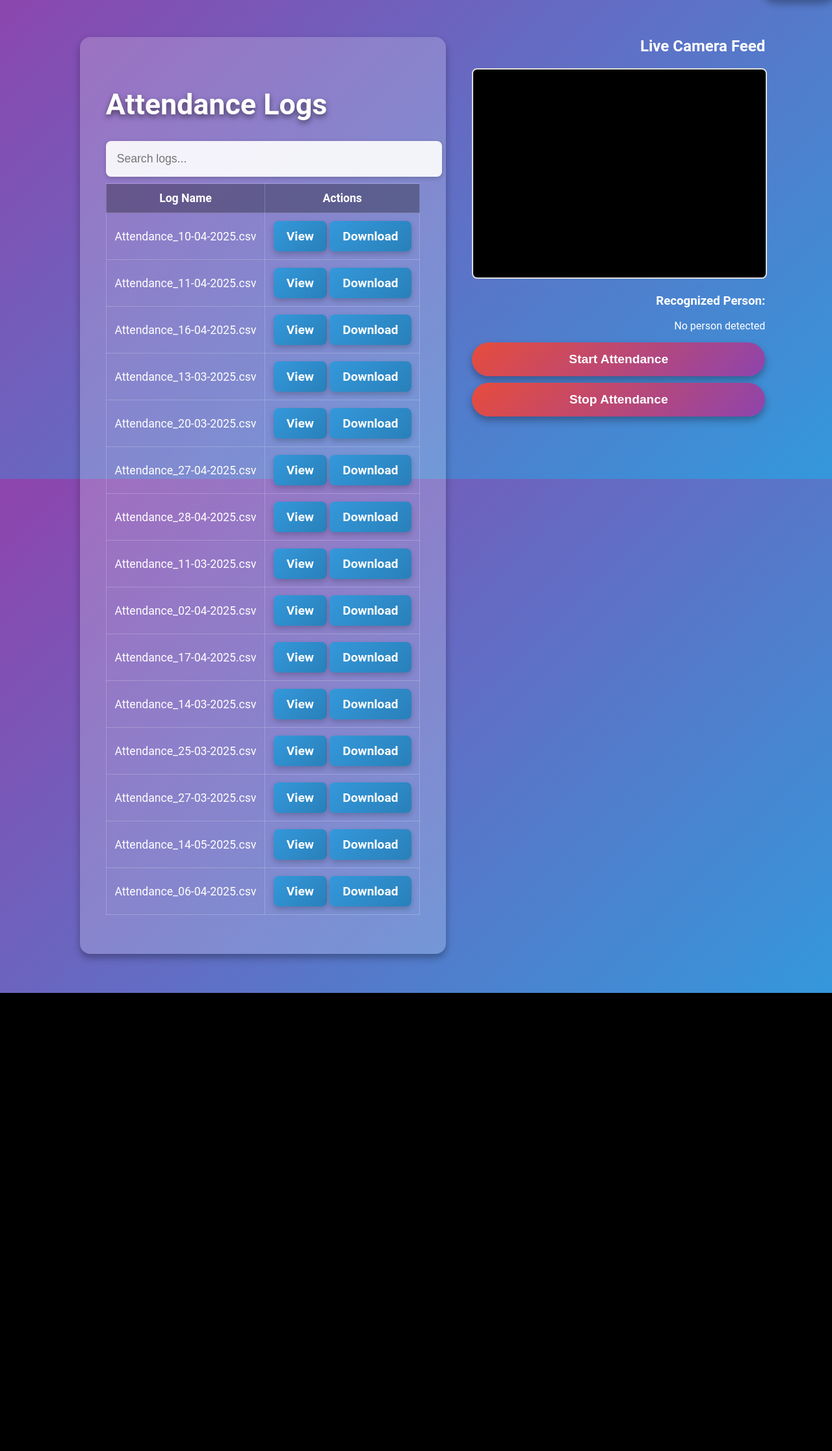
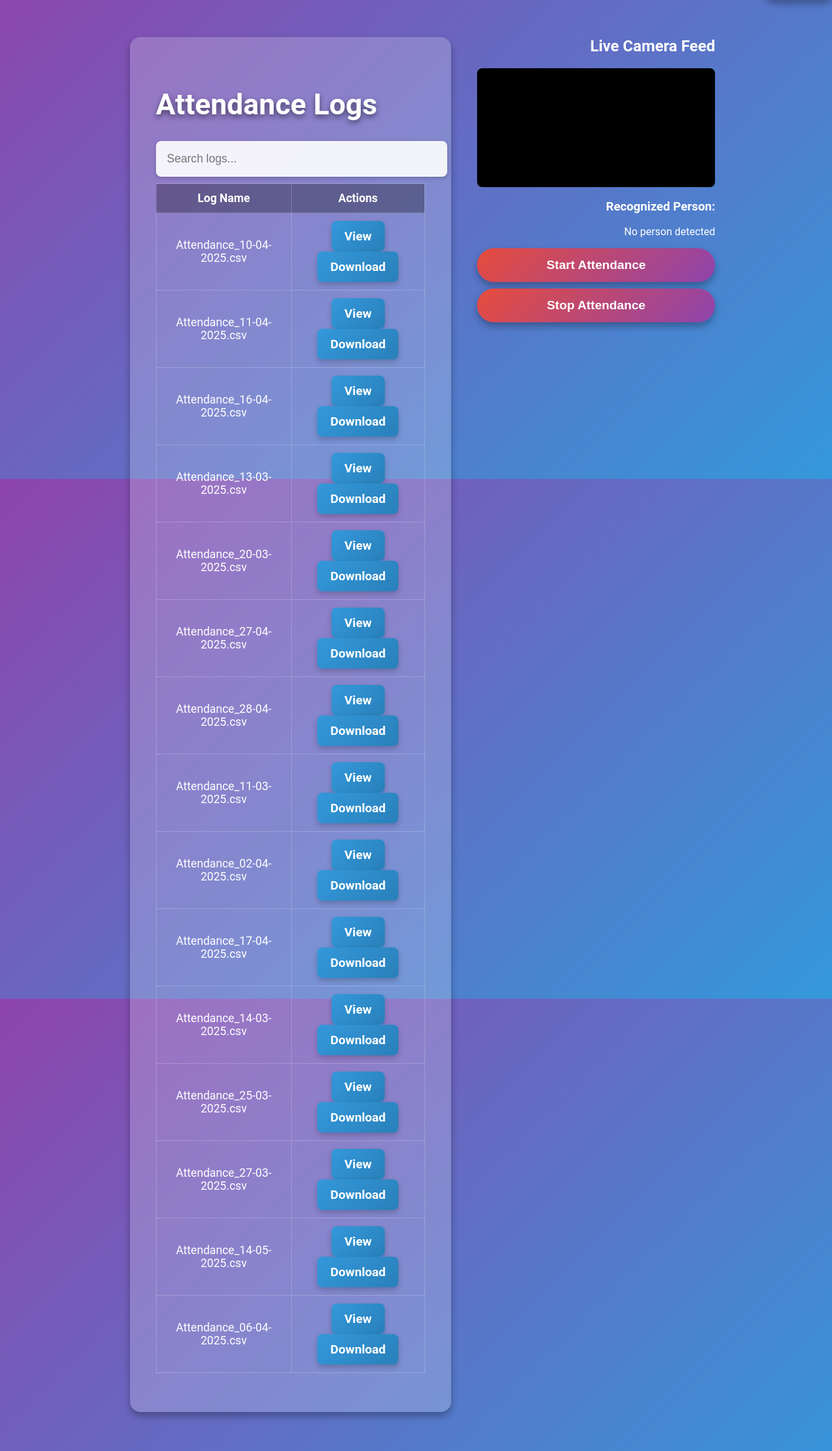
Before and after one commit to dilipbts/Smart_Attendance_System_Using_Face_Recognition, a Flask app: page /dashboard in a window 1280 px wide. Shown: the part 63-2296 px from the top of the page at 65% size. Before the commit the page ends 1591 px from the top, so only its background shows below. Run offline with Flask 3, Linux system fonts and the light colour scheme; a user stored in the database is signed in; a map, chart or similar area stays blank.

Commit message:
Update dashboard.html

```diff
--- a/templates/dashboard.html
+++ b/templates/dashboard.html
@@ -24,16 +24,17 @@
             const statusEl = document.getElementById('attendance-status');
 
             try {
-                // Request camera access from client's browser
-                stream = await navigator.mediaDevices.getUserMedia({ video: { width: 640, height: 480 } });
+                stream = await navigator.mediaDevices.getUserMedia({
+                    video: { width: { ideal: 640 }, height: { ideal: 480 } }
+                });
                 video.srcObject = stream;
-                statusEl.textContent = "Webcam active. Scanning for faces...";
+                statusEl.textContent = "Webcam active. Scanning faces...";
 
-                // Capture a frame every 1.5 seconds and send to backend
-                captureInterval = setInterval(sendFrameToBackend, 1500);
+                // Process frame every 1.2 seconds
+                captureInterval = setInterval(sendFrameToBackend, 1200);
             } catch (err) {
                 console.error("Camera access error:", err);
-                statusEl.textContent = "Failed to access webcam. Check browser permissions.";
+                statusEl.textContent = "Failed to access webcam. Please allow camera permissions.";
             }
         }
 
@@ -51,23 +52,32 @@
             const video = document.getElementById('webcam-video');
             video.srcObject = null;
 
+            const overlay = document.getElementById('overlay-canvas');
+            const ctx = overlay.getContext('2d');
+            ctx.clearRect(0, 0, overlay.width, overlay.height);
+
             document.getElementById('attendance-status').textContent = "Attendance stopped.";
             document.getElementById('recognized-name').textContent = "Recognized Person: No person detected";
         }
 
         function sendFrameToBackend() {
             const video = document.getElementById('webcam-video');
-            const canvas = document.getElementById('snapshot-canvas');
-            const context = canvas.getContext('2d');
+            const snapCanvas = document.getElementById('snapshot-canvas');
+            const overlay = document.getElementById('overlay-canvas');
 
             if (!video.videoWidth) return;
 
-            canvas.width = video.videoWidth;
-            canvas.height = video.videoHeight;
-            context.drawImage(video, 0, 0, canvas.width, canvas.height);
+            const snapCtx = snapCanvas.getContext('2d');
+            const overlayCtx = overlay.getContext('2d');
 
-            // Compress snapshot to base64 JPEG
-            const base64Image = canvas.toDataURL('image/jpeg', 0.7);
+            snapCanvas.width = video.videoWidth;
+            snapCanvas.height = video.videoHeight;
+            overlay.width = video.videoWidth;
+            overlay.height = video.videoHeight;
+
+            // Draw current frame to offscreen canvas
+            snapCtx.drawImage(video, 0, 0, snapCanvas.width, snapCanvas.height);
+            const base64Image = snapCanvas.toDataURL('image/jpeg', 0.6);
 
             fetch('/process_frame', {
                 method: 'POST',
@@ -76,10 +86,36 @@
             })
             .then(res => res.json())
             .then(data => {
+                overlayCtx.clearRect(0, 0, overlay.width, overlay.height);
+
                 if (data.status === 'success') {
-                    document.getElementById('recognized-name').textContent = `Recognized Person: ${data.name || 'No person detected'}`;
+                    document.getElementById('recognized-name').textContent = `Recognized Person: ${data.name}`;
+
                     if (data.marked) {
                         document.getElementById('attendance-status').textContent = `Attendance recorded for ${data.name}!`;
+                    }
+
+                    // Render green bounding boxes & names
+                    if (data.detections && data.detections.length > 0) {
+                        data.detections.forEach(det => {
+                            const [top, right, bottom, left] = det.box;
+                            const width = right - left;
+                            const height = bottom - top;
+
+                            // Green box border
+                            overlayCtx.strokeStyle = '#00FF00';
+                            overlayCtx.lineWidth = 3;
+                            overlayCtx.strokeRect(left, top, width, height);
+
+                            // Green label background
+                            overlayCtx.fillStyle = '#00FF00';
+                            overlayCtx.fillRect(left, bottom - 30, width, 30);
+
+                            // Label text
+                            overlayCtx.fillStyle = '#FFFFFF';
+                            overlayCtx.font = 'bold 16px Arial';
+                            overlayCtx.fillText(det.name, left + 6, bottom - 8);
+                        });
                     }
                 } else if (data.message) {
                     document.getElementById('attendance-status').textContent = data.message;
@@ -135,18 +171,23 @@
                 </table>
             </div>
 
-            <!-- Webcam and Buttons Section -->
+            <!-- Webcam and Controls Section -->
             {% if session.role == 'Teacher' %}
             <div class="cam-section" style="flex: 4; text-align: right;">
                 <h2>Live Camera Feed</h2>
-                <!-- Video replaces the iframe to stream browser camera directly -->
+                <div style="position: relative; width: 100%; max-width: 480px; margin: 0 auto;">
                     <video
                         id="webcam-video"
                         autoplay
                         playsinline
                         muted
-                    style="border: 2px solid #ddd; width: 100%; max-width: 450px; height: 320px; object-fit: cover; background: #000; border-radius: 8px;">
+                        style="width: 100%; height: auto; background: #000; border-radius: 8px; display: block;">
                     </video>
+                    <canvas
+                        id="overlay-canvas"
+                        style="position: absolute; top: 0; left: 0; width: 100%; height: 100%; pointer-events: none;">
+                    </canvas>
+                </div>
                 <canvas id="snapshot-canvas" style="display: none;"></canvas>
 
                 <div id="recognized-name" class="recognized-section" style="margin-top: 10px;">
```
Lines whose indentation alone changed are shown as unchanged.
